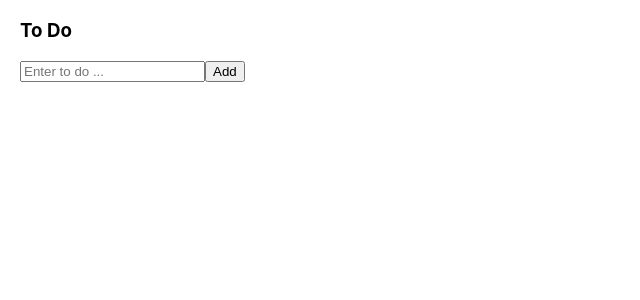
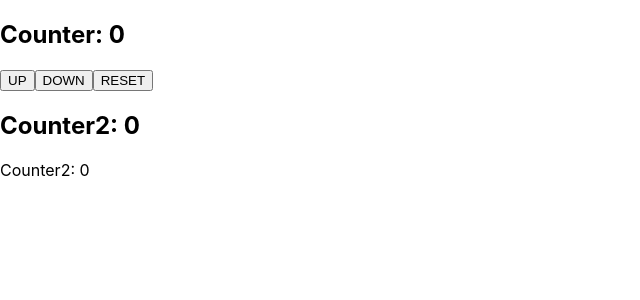
Before and after one commit to GiaTrong/learnReactjs, a React (Create React App) app: page / in a window 1280 px wide. Shown: the top 300 px of the page, without its empty margins (0-640 px from the left). Built offline with nearby package versions, Linux system fonts and the light colour scheme.

Commit message:
feat:  học redux

```diff
--- a/package.json
+++ b/package.json
@@ -9,7 +9,9 @@
     "react": "^18.3.1",
     "react-dom": "^18.3.1",
     "react-icons": "^5.2.1",
+    "react-redux": "^9.1.2",
     "react-scripts": "5.0.1",
+    "redux": "^5.0.1",
     "web-vitals": "^2.1.4"
   },
   "scripts": {
--- a/src/App.js
+++ b/src/App.js
@@ -1,107 +1,13 @@
 import "./App.css";
-import { useReducer, useRef } from "react";
-// 1. Init state
-const initState = {
-  job: "",
-  jobs: [],
-};
-
-// 2. Actions
-const SET_JOB = "set_job";
-const ADD_JOB = "add_job";
-const DELETE_JOB = "delete_job";
-
-const setJob = (payload) => {
-  return {
-    type: SET_JOB,
-    payload,
-  };
-};
-
-const addJob = (payload) => {
-  return {
-    type: ADD_JOB,
-    payload,
-  };
-};
-
-const deleteJob = (payload) => {
-  return {
-    type: DELETE_JOB,
-    payload,
-  };
-};
-
-// 3. Reducer
-const reducer = (state, action) => {
-  console.log(state);
-  console.log(action);
-
-  switch (action.type) {
-    case SET_JOB:
-      return {
-        ...state,
-        job: action.payload,
-      };
-    case ADD_JOB:
-      return {
-        ...state,
-        jobs: [...state.jobs, action.payload],
-      };
-    case DELETE_JOB:
-      let newState = [...state.jobs];
-
-      newState.splice(action.payload, 1);
-
-      return {
-        ...state,
-        jobs: [...newState],
-      };
-
-    default:
-      throw new Error("Invalid action");
-  }
-};
-
-// 4. Dispatch
+import Counter from "./components/Counter/Counter";
+import Counter2 from "./components/Counter/Counter2";
 
 function App() {
-  const [state, dispatch] = useReducer(reducer, initState);
-  const inputRef = useRef();
-
-  const { job, jobs } = state;
-
-  const handleSubmit = () => {
-    dispatch(addJob(job));
-
-    state.job = "";
-
-    inputRef.current.focus();
-  };
 
   return (
     <>
-      <div style={{ padding: "0 20px" }}>
-        <h3>To Do</h3>
-        <input
-          ref={inputRef}
-          value={job}
-          placeholder="Enter to do ..."
-          onChange={(e) => {
-            dispatch(setJob(e.target.value));
-          }}
-        />
-
-        <button onClick={handleSubmit}>Add</button>
-
-        <ul>
-          {jobs.map((item, index) => (
-            <li key={index}>
-              {item} <span onClick={() => dispatch(deleteJob(index))}>x</span>
-            </li>
-          ))}
-        </ul>
-      </div>
+      <Counter/>
+      <Counter2 />
     </>
   );
 }
--- /dev/null
+++ b/src/actions/counter.js
@@ -0,0 +1,17 @@
+export const up = () => {
+  return {
+    type: "UP",
+  };
+};
+
+export const down = () => {
+  return {
+    type: "DOWN",
+  };
+};
+
+export const reset = () => {
+  return {
+    type: "RESET",
+  };
+};
--- /dev/null
+++ b/src/components/Counter/Counter.js
@@ -0,0 +1,24 @@
+import { useDispatch, useSelector } from "react-redux";
+import React from "react";
+import {up, down, reset} from '../../actions/counter'
+
+function Counter() {
+  const counter = useSelector((state) => {
+    return state.counterReducer;
+  });
+  const dispatch = useDispatch();
+
+
+  return (
+    <>
+        <h2>Counter: {counter}</h2>
+        <button onClick={() => dispatch(up())}>UP</button>
+        <button onClick={() => dispatch(down())}>DOWN</button>
+        <button onClick={() => dispatch(reset())}>RESET</button>
+
+        <h2>Counter2: {counter}</h2>
+    </>
+  )
+}
+
+export default Counter;
--- /dev/null
+++ b/src/components/Counter/Counter2.js
@@ -0,0 +1,12 @@
+import React from 'react'
+import { useSelector } from 'react-redux'
+
+function Counter2() {
+    const counter = useSelector(state => state.counterReducer);
+
+  return (
+    <div>Counter2: {counter}</div>
+  )
+}
+
+export default Counter2
--- a/src/index.js
+++ b/src/index.js
@@ -3,11 +3,18 @@ import ReactDOM from 'react-dom/client';
 import './index.css';
 import App from './App';
 import reportWebVitals from './reportWebVitals';
+import { Provider } from 'react-redux'
+import allReducer from './reducers';
+import { createStore } from 'redux';
+
+const store = createStore(allReducer);
 
 const root = ReactDOM.createRoot(document.getElementById('root'));
 
 root.render(
-  <App />
+  <Provider store={store}>
+    <App />
+  </Provider>
 );
 
 reportWebVitals();
--- /dev/null
+++ b/src/reducers/counter.js
@@ -0,0 +1,17 @@
+const counterReducer = (state = 0, action) => {
+  console.log(state);
+  console.log(action);
+  switch (action.type) {
+    case "UP":
+      return state + 1;
+    case "DOWN":
+      return state - 1;
+    case "RESET":
+      return 0;
+    default:
+      //   throw "action invalid";
+      return state;
+  }
+};
+
+export default counterReducer;
--- /dev/null
+++ b/src/reducers/index.js
@@ -0,0 +1,8 @@
+import {combineReducers} from 'redux'
+import counterReducer from './counter'
+
+const allReducer = combineReducers({
+    counterReducer,
+})
+
+export default allReducer;
```
Also changed, not shown: 1 other file (tests, documents, lock files or other folders).
